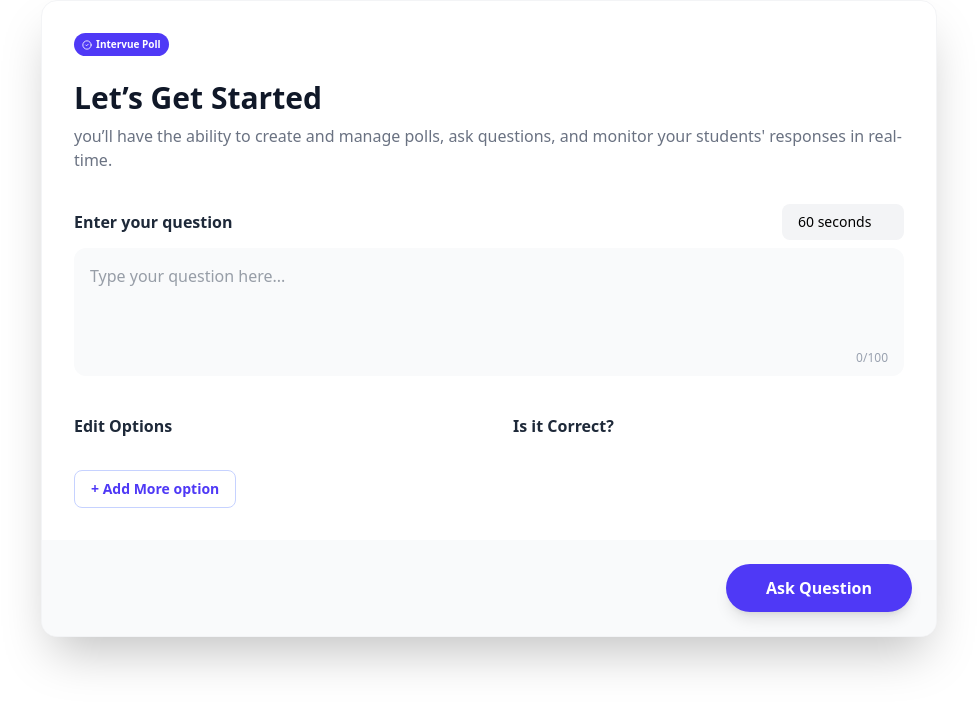
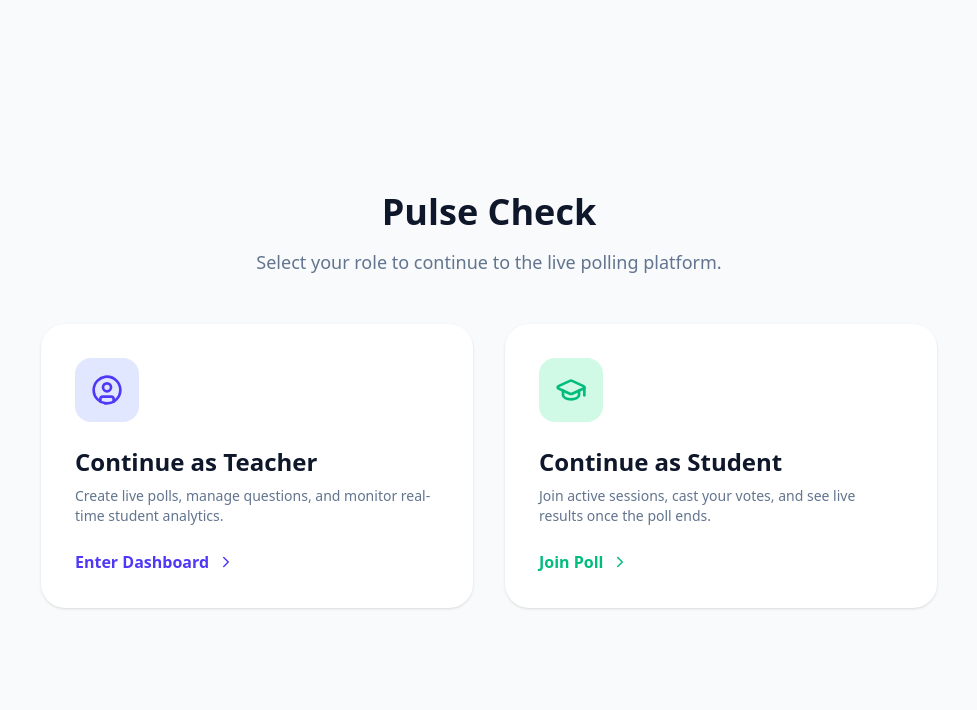
Before and after one commit to Navneetsinghnegi/Live_Polling_System, a React (Vite) app in the folder frontend/: page / in a window 1280 px wide. Shown: the top 710 px of the page, without its empty margins (151-1128 px from the left). Built offline with nearby package versions, Linux system fonts and the light colour scheme.

Commit message:
feat: built home page for role selection and navigate accordingly

```diff
--- a/frontend/src/App.tsx
+++ b/frontend/src/App.tsx
@@ -1,9 +1,39 @@
-import React from 'react'
-import CreatePoll from './components/CreatePoll'
-const App = () => {
+import { useState } from 'react';
+import Home from './components/Home';
+import CreatePoll from './components/CreatePoll';
+// import StudentView from './components/StudentView'; // We'll build this next
+
+function App() {
+  const [role, setRole] = useState<'teacher' | 'student' | null>(null);
+
+  if (!role) {
+    return <Home onSelectRole={setRole} />;
+  }
+
   return (
-    <div><CreatePoll></CreatePoll></div>
-  )
+    <div className="min-h-screen bg-slate-50">
+      <nav className="p-4 bg-white border-b flex justify-between items-center">
+        <span className="font-bold text-xl text-indigo-600">Pulse Check</span>
+        <button
+          onClick={() => setRole(null)}
+          className="text-sm text-slate-500 hover:text-slate-800 font-medium"
+        >
+          Switch Role
+        </button>
+      </nav>
+
+      <div className="container mx-auto py-12 px-4">
+        {role === 'teacher' ? (
+          <CreatePoll />
+        ) : (
+          <div className="text-center py-20 bg-white rounded-3xl shadow-sm">
+            <h2 className="text-2xl font-bold text-slate-800">Student View Coming Soon!</h2>
+            <p className="text-slate-500">Wait for the teacher to launch a poll.</p>
+          </div>
+        )}
+      </div>
+    </div>
+  );
 }
 
-export default App
+export default App;
--- /dev/null
+++ b/frontend/src/components/Home.tsx
@@ -0,0 +1,51 @@
+import React from 'react'
+import { UserCircle, GraduationCap, ChevronRight } from 'lucide-react';
+
+interface HomeProps{
+    onSelectRole : (role:'teacher' | 'student') => void;
+}
+
+const Home = ({onSelectRole}: HomeProps) => {
+  return (
+    <div className="min-h-screen bg-slate-50 flex items-center justify-center p-6">
+      <div className="max-w-4xl w-full text-center">
+        <h1 className="text-4xl font-extrabold text-slate-900 mb-4">Pulse Check</h1>
+        <p className="text-slate-500 mb-12 text-lg">Select your role to continue to the live polling platform.</p>
+
+        <div className="grid md:grid-cols-2 gap-8">
+          {/* Teacher Card */}
+          <button
+            onClick={() => onSelectRole('teacher')}
+            className="group bg-white p-8 rounded-3xl shadow-sm hover:shadow-xl transition-all border-2 border-transparent hover:border-indigo-600 text-left"
+          >
+            <div className="bg-indigo-100 text-indigo-600 w-16 h-16 rounded-2xl flex items-center justify-center mb-6 group-hover:scale-110 transition-transform">
+              <UserCircle size={32} />
+            </div>
+            <h2 className="text-2xl font-bold text-slate-900 mb-2">Continue as Teacher</h2>
+            <p className="text-slate-500 mb-6 text-sm">Create live polls, manage questions, and monitor real-time student analytics.</p>
+            <div className="flex items-center text-indigo-600 font-bold gap-2">
+              Enter Dashboard <ChevronRight size={18} />
+            </div>
+          </button>
+
+          {/* Student Card */}
+          <button
+            onClick={() => onSelectRole('student')}
+            className="group bg-white p-8 rounded-3xl shadow-sm hover:shadow-xl transition-all border-2 border-transparent hover:border-emerald-500 text-left"
+          >
+            <div className="bg-emerald-100 text-emerald-500 w-16 h-16 rounded-2xl flex items-center justify-center mb-6 group-hover:scale-110 transition-transform">
+              <GraduationCap size={32} />
+            </div>
+            <h2 className="text-2xl font-bold text-slate-900 mb-2">Continue as Student</h2>
+            <p className="text-slate-500 mb-6 text-sm">Join active sessions, cast your votes, and see live results once the poll ends.</p>
+            <div className="flex items-center text-emerald-500 font-bold gap-2">
+              Join Poll <ChevronRight size={18} />
+            </div>
+          </button>
+        </div>
+      </div>
+    </div>
+  );
+};
+
+export default Home
```
